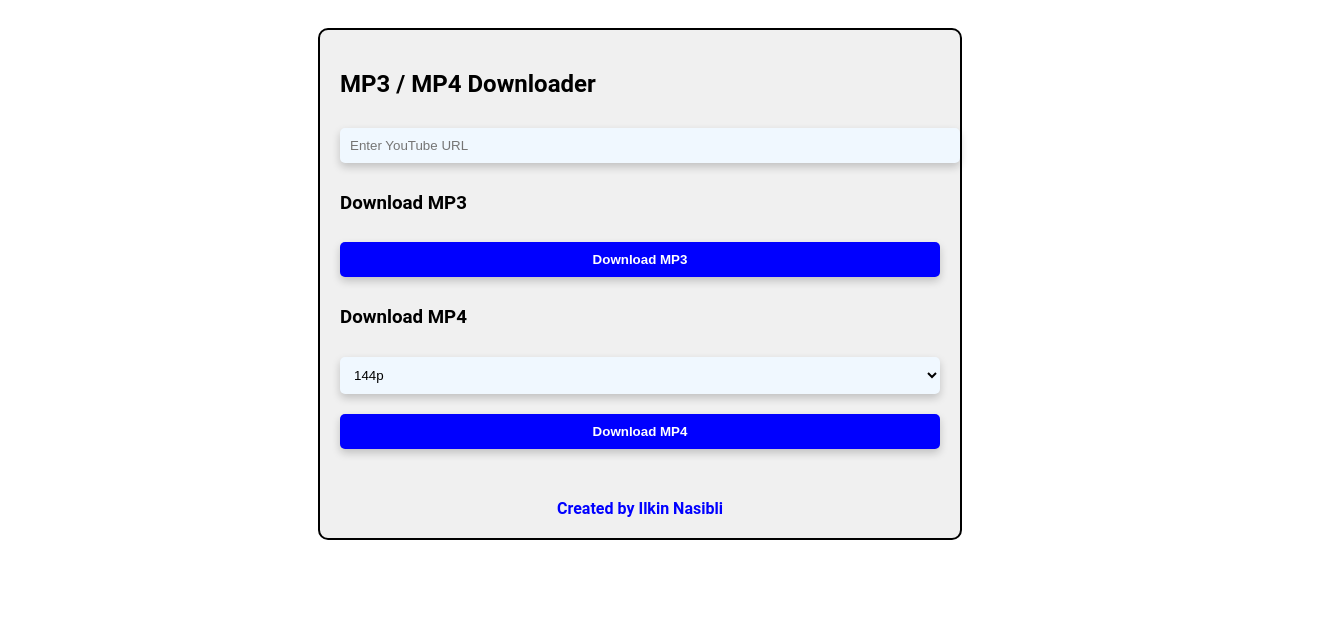
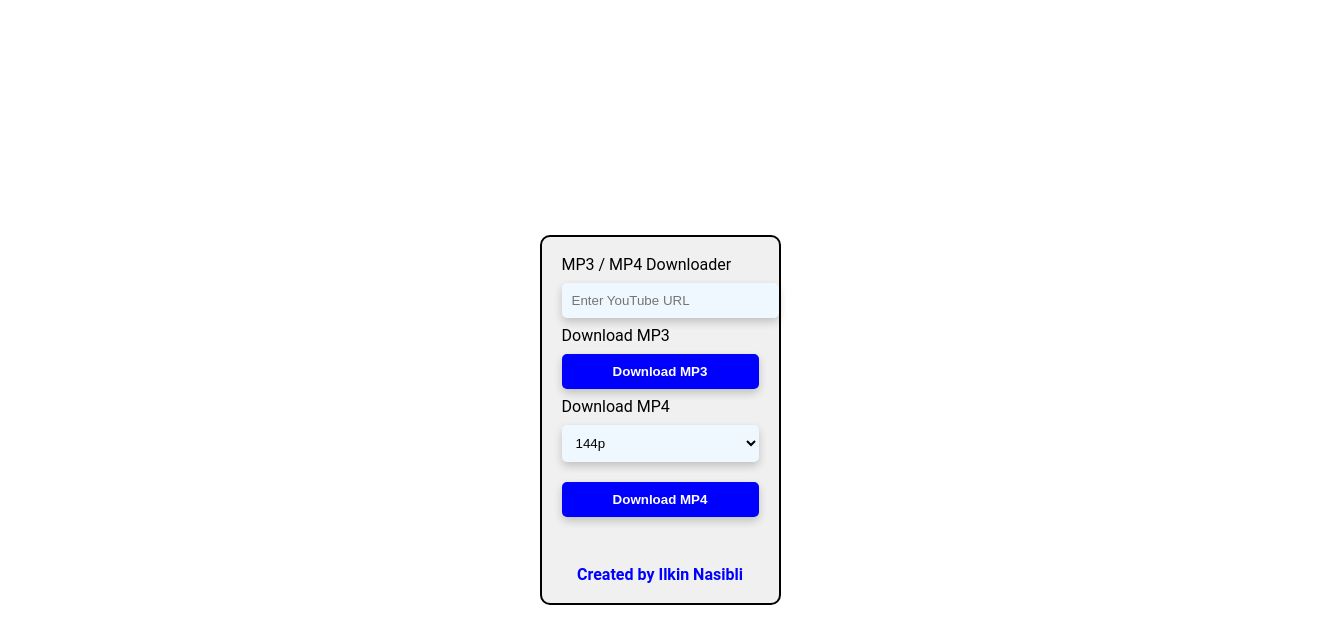
Before and after one commit to codewithbhm/YouTube-, a plain HTML site: page index.html in a window 1280 px wide. Shown: the whole page, 1320 px wide, since content can reach past the window. Drawn offline with Linux system fonts and the light colour scheme.

Commit message:
Update and rename index (1).html to index.html

```diff
--- a/index (1).html
+++ b/index.html
@@ -4,9 +4,73 @@
     <title>Media Downloader</title>
     <meta charset="UTF-8">
     <style>
+        /* Eric Meyer's Reset CSS v2.0 */
+html, body, div, span, applet, object, iframe,
+h1, h2, h3, h4, h5, h6, p, blockquote, pre,
+a, abbr, acronym, address, big, cite, code,
+del, dfn, em, img, ins, kbd, q, s, samp,
+small, strike, strong, sub, sup, tt, var,
+b, u, i, center,
+dl, dt, dd, ol, ul, li,
+fieldset, form, label, legend,
+table, caption, tbody, tfoot, thead, tr, th, td,
+article, aside, canvas, details, embed,
+figure, figcaption, footer, header, hgroup,
+menu, nav, output, ruby, section, summary,
+time, mark, audio, video {
+  margin: 0;
+  padding: 0;
+  border: 0;
+  font-size: 100%;
+  font: inherit;
+  vertical-align: baseline;
+}
+
+/* HTML5 display-role reset for older browsers */
+article, aside, details, figcaption, figure,
+footer, header, hgroup, menu, nav, section {
+  display: block;
+}
+
+body {
+  line-height: 1;
+}
+
+ol, ul {
+  list-style: none;
+}
+
+blockquote, q {
+  quotes: none;
+}
+
+blockquote::before, blockquote::after,
+q::before, q::after {
+  content: '';
+  content: none;
+}
+
+table {
+  border-collapse: collapse;
+  border-spacing: 0;
+}
+        body, html {
+  margin: 0;
+  padding: 0;
+  height: 100vh;
+  width: 100vw;
+}
+
+body {
+  display: flex;
+  justify-content: center;
+  align-items: center;
+  background: #f0f0f0; /* optional */
+}
         body {
             font-family: 'Roboto', sans-serif;
             padding: 20px;
+
             background: #ffffff; /* Ağ fon */
             color: #000000; /* Qara mətn */
         }
```
